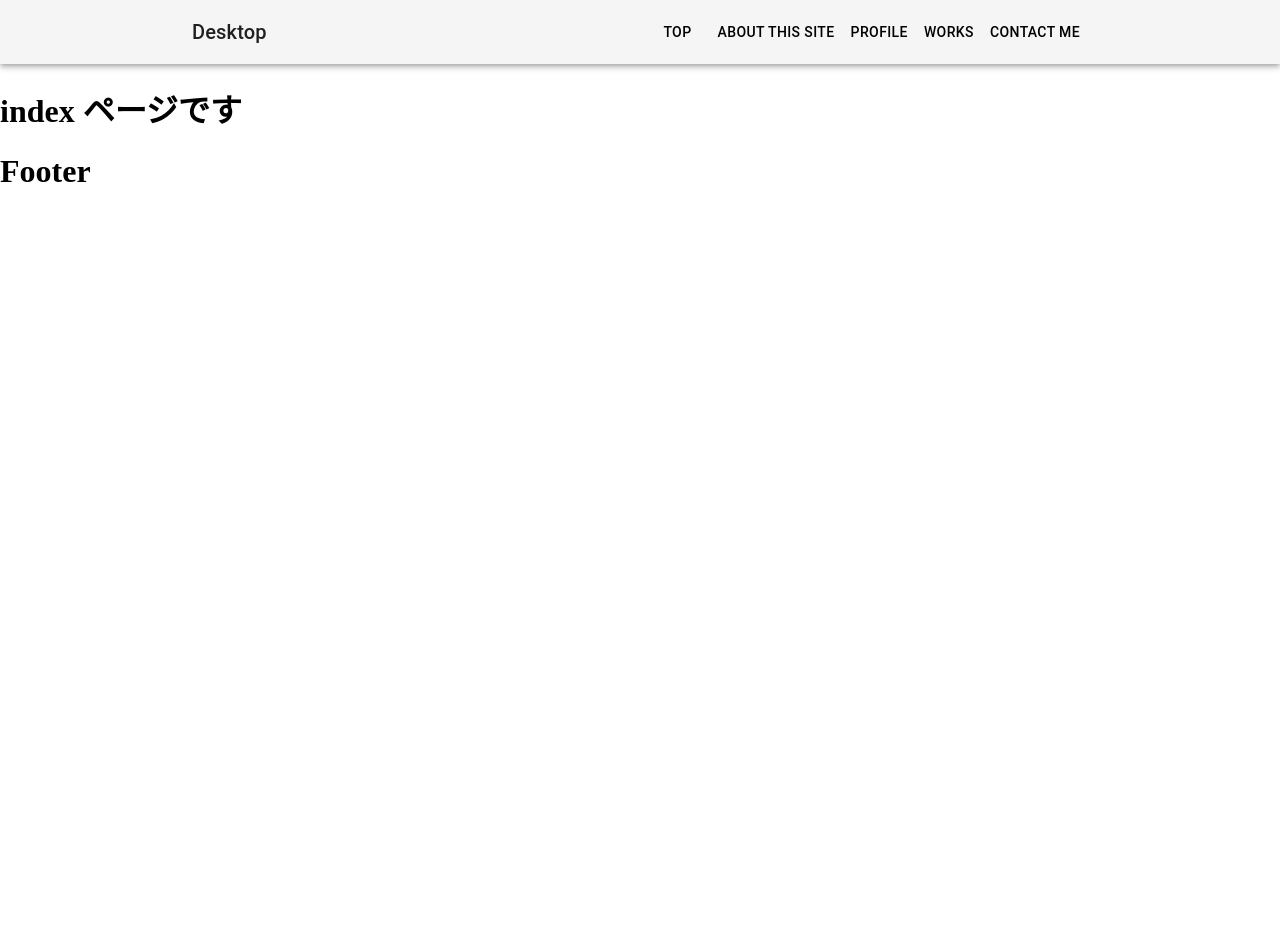
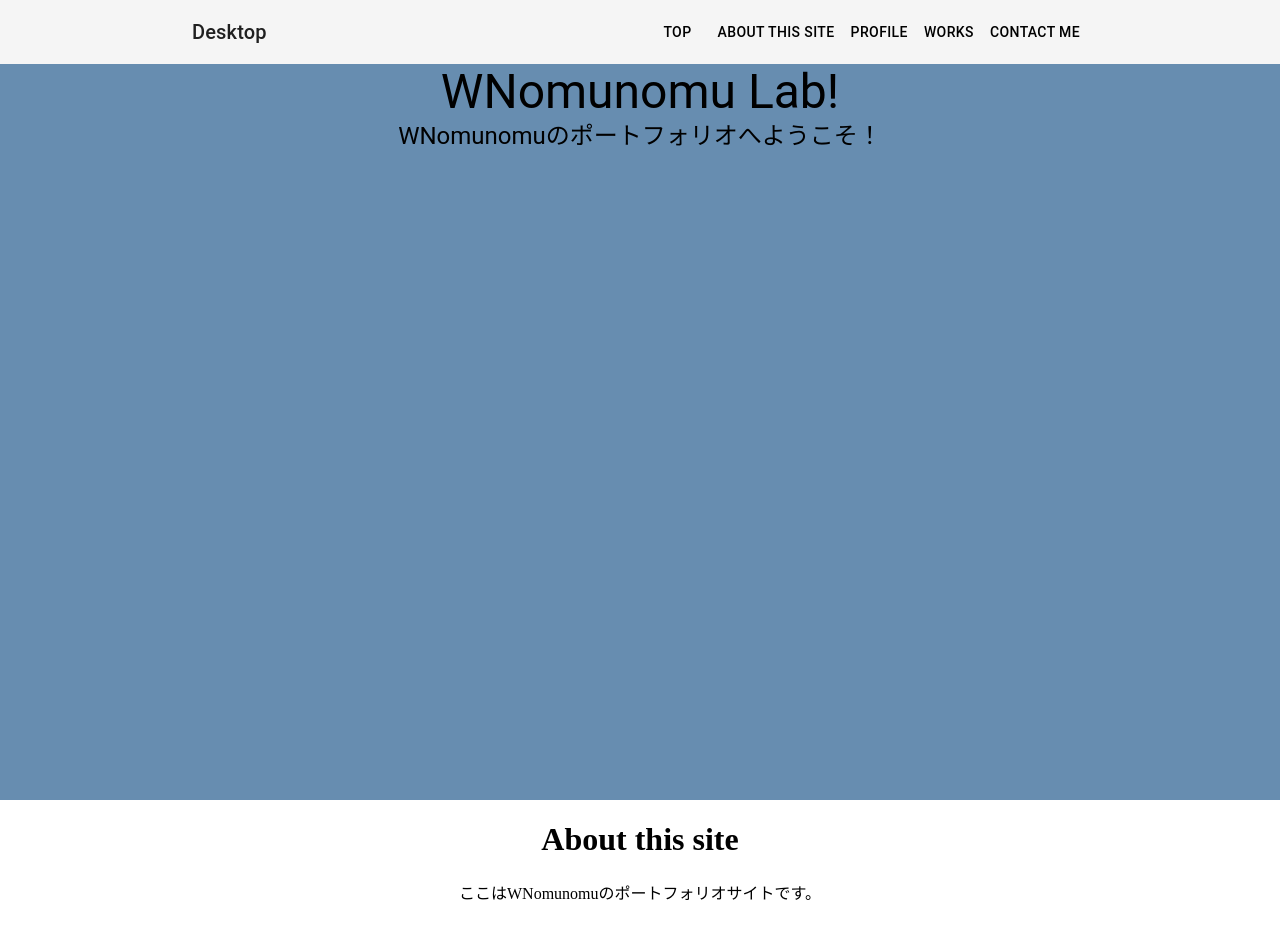
Before and after one commit to WNomunomu/wnomunomu.github.io, a Next.js app: page / in a window 1280 px wide. Shown: the top 952 px of the page. Before the commit the page ends 800 px from the top, so only its background shows below. Built offline with nearby package versions, Linux system fonts and the light colour scheme.

Commit message:
create topbanner component

```diff
--- a/src/components/page/Index/Index.tsx
+++ b/src/components/page/Index/Index.tsx
@@ -1,5 +1,36 @@
+import { Typography } from '@mui/material';
+
+import styles from '../../../../styles/indexPage.module.css'
+
 export const Index = () => {
   return (
-    <h1>index ページです</h1>
+    <>
+      <div className={styles['top-banner-container']}>
+        <div className='container'>
+          <div className='center'>
+            <Typography
+              variant='h3'
+              component='div'
+            >
+              WNomunomu Lab!
+            </Typography>
+            <Typography
+              variant='h5'
+              component='div'
+            >
+              WNomunomuのポートフォリオへようこそ！
+            </Typography>
+          </div>
+        </div>
+      </div>
+      <div className={styles['about-this-site']}>
+        <div className='container'>
+          <div className='center'>
+            <h1>About this site</h1>
+            <p>ここはWNomunomuのポートフォリオサイトです。</p>
+          </div>
+        </div>
+      </div>
+    </>
   );
 };
--- /dev/null
+++ b/styles/indexPage.module.css
@@ -0,0 +1,13 @@
+.top-banner-container {
+  background-color: #678DB0;
+  height: calc(100vh - 64px);
+  min-height: 400px;
+}
+
+.about-this-site {
+  height: 100vh;
+}
+
+.about-me {
+  height: 100vh;
+}
```
Also changed, not shown: src/components/page/Index/TopBanner.tsx (added, +28 -0 lines).
